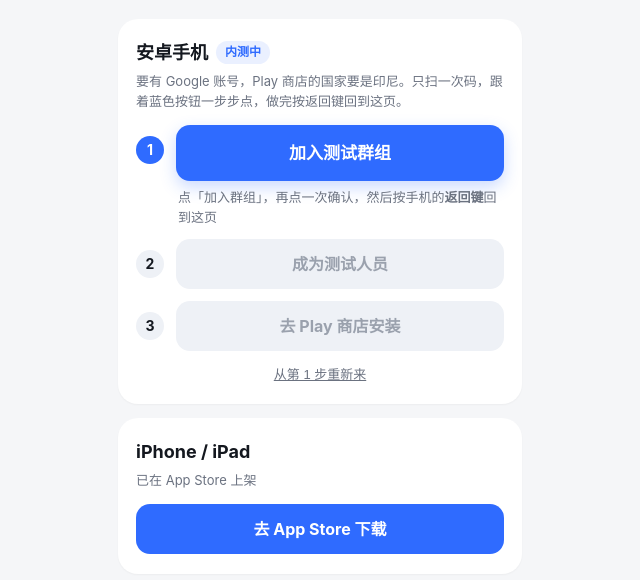
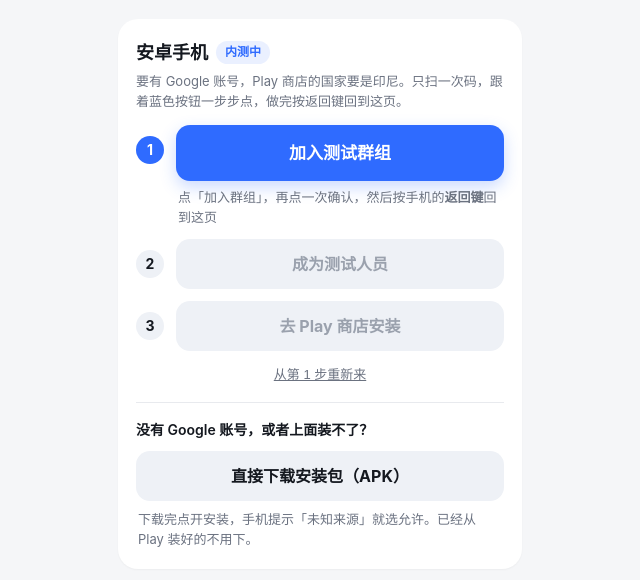
Before and after one commit to AlanZChina/bahasa-download, a plain HTML site: page index.html in a window 1280 px wide. Shown: the part 191-771 px from the top of the page, without its empty margins (320-960 px from the left). Drawn offline with Linux system fonts and the light colour scheme.

Commit message:
下载页：安卓加「直接下载安装包（APK）」，Play 装不了时用
Co-Authored-By: Claude Opus 5.5 <noreply@anthropic.com>

```diff
--- a/index.html
+++ b/index.html
@@ -36,6 +36,9 @@ body{margin:0;background:var(--bg);color:var(--ink);font:16px/1.55 -apple-system
 .foot{margin-top:6px;color:var(--sub);font-size:13px;text-align:center}
 .order-ios .android{order:2}.order-ios .ios{order:1}
 .list{display:flex;flex-direction:column}
+.apk{margin-top:18px;padding-top:16px;border-top:1px solid var(--line)}
+.apk-t{margin:0 0 10px;font-size:14px;font-weight:600}
+.apk .hint{margin:8px 2px 0;color:var(--sub);font-size:13px}
 /* 微信里打开：提示去浏览器 */
 .wx{position:fixed;inset:0;background:rgba(10,14,20,.82);color:#fff;display:none;z-index:9;padding:calc(18px + env(safe-area-inset-top)) 22px}
 .wx.on{display:block}
@@ -69,6 +72,11 @@ body{margin:0;background:var(--bg);color:var(--ink);font:16px/1.55 -apple-system
           <p class="hint">上一步已经装好就不用点；没看到「安装」，过 10 分钟再点</p></div></li>
       </ol>
       <button class="again" id="again" hidden>从第 1 步重新来</button>
+      <div class="apk">
+        <p class="apk-t">没有 Google 账号，或者上面装不了？</p>
+        <a class="btn ghost" href="https://github.com/AlanZChina/bahasa-download/releases/latest/download/Bahasa.apk">直接下载安装包（APK）</a>
+        <p class="hint">下载完点开安装，手机提示「未知来源」就选允许。已经从 Play 装好的不用下。</p>
+      </div>
     </section>
 
     <section class="card ios">
```
